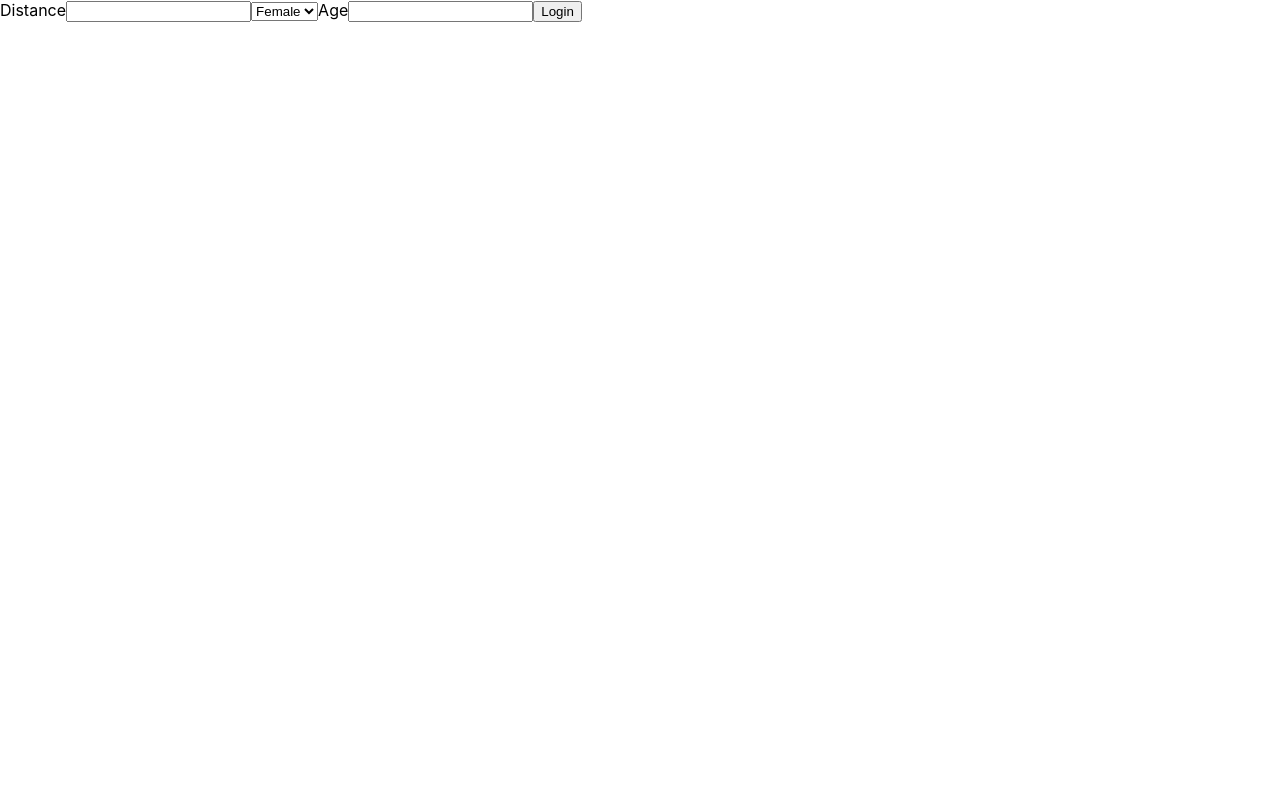
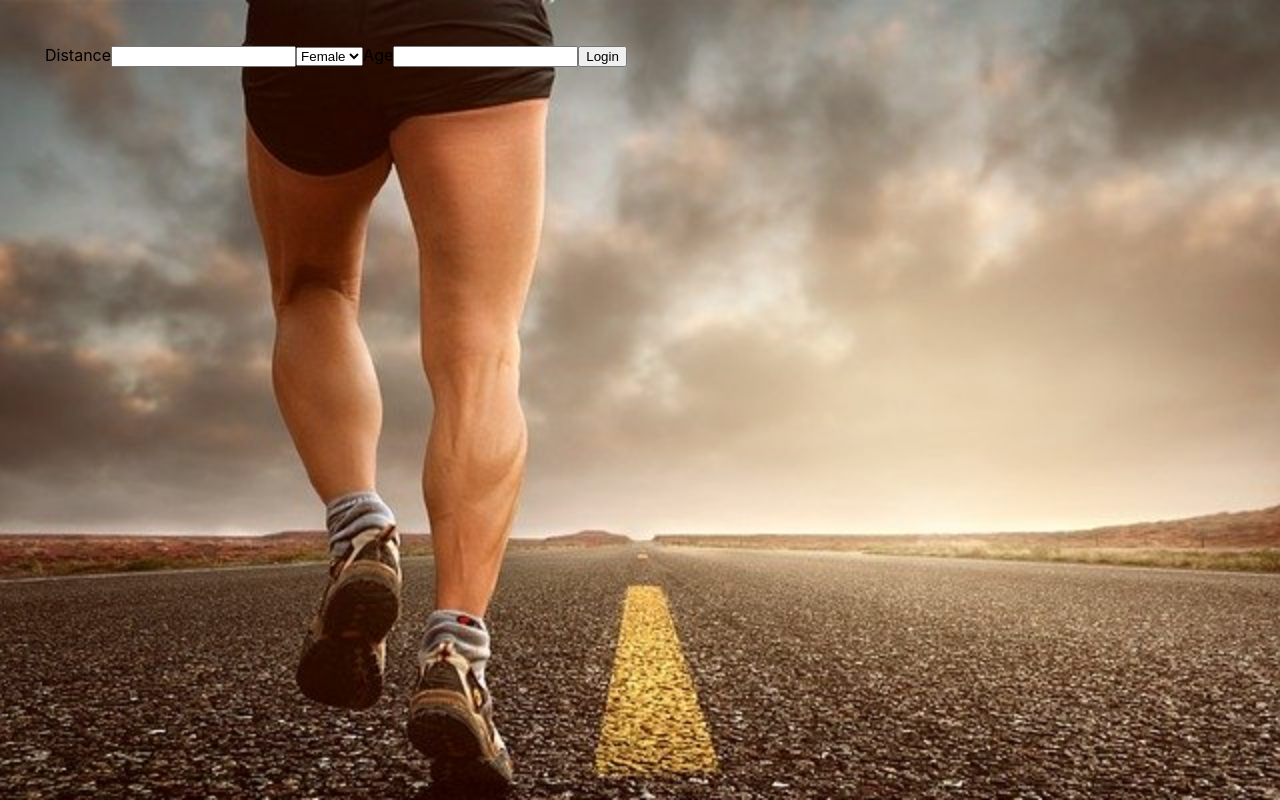
Before and after one commit to kfrostare/CooperAPI_frontend, a React (Create React App) app: page / in a window 1280 px wide. Built offline with nearby package versions, Linux system fonts and the light colour scheme.

Commit message:
updates padding and margins in index.css

```diff
--- a/public/index.html
+++ b/public/index.html
@@ -2,39 +2,16 @@
 <html lang="en">
   <head>
     <meta charset="utf-8" />
-    <link rel="icon" href="%PUBLIC_URL%/favicon.ico" />
     <meta name="viewport" content="width=device-width, initial-scale=1" />
-    <meta name="theme-color" content="#000000" />
     <meta
       name="description"
       content="Web site created using create-react-app"
     />
-    <link rel="apple-touch-icon" href="%PUBLIC_URL%/logo192.png" />
-    <!--
-      manifest.json provides metadata used when your web app is installed on a
-      user's mobile device or desktop. See https://developers.google.com/web/fundamentals/web-app-manifest/
-    -->
-    <link rel="manifest" href="%PUBLIC_URL%/manifest.json" />
-    <!--
-      Notice the use of %PUBLIC_URL% in the tags above.
-      It will be replaced with the URL of the `public` folder during the build.
-      Only files inside the `public` folder can be referenced from the HTML.
-      Unlike "/favicon.ico" or "favicon.ico", "%PUBLIC_URL%/favicon.ico" will
-      work correctly both with client-side routing and a non-root public URL.
-      Learn how to configure a non-root public URL by running `npm run build`.
-    -->
-    <title>React App</title>
+
+    <title>Cooper Tracker</title>
   </head>
   <body>
     <noscript>You need to enable JavaScript to run this app.</noscript>
     <div id="root"></div>
-    <!--
-      This HTML file is a template.
-      If you open it directly in the browser, you will see an empty page.
-      You can add webfonts, meta tags, or analytics to this file.
-      The build step will place the bundled scripts into the <body> tag.
-      To begin the development, run `npm start` or `yarn start`.
-      To create a production bundle, use `npm run build` or `yarn build`.
-    -->
   </body>
 </html>
--- a/src/index.css
+++ b/src/index.css
@@ -1,5 +1,12 @@
 body {
-  margin: 0;
+
+  background-image: url(/public/cooper_app.jpg);
+  background-size: cover;
+  background-repeat: no-repeat;
+  background-attachment: fixed;
+
+  margin: 20px;
+  padding: 25px;
   font-family: -apple-system, BlinkMacSystemFont, "Segoe UI", "Roboto", "Oxygen",
     "Ubuntu", "Cantarell", "Fira Sans", "Droid Sans", "Helvetica Neue",
     sans-serif;
@@ -7,11 +14,9 @@ body {
   -moz-osx-font-smoothing: grayscale;
 }
 
+
+
 code {
   font-family: source-code-pro, Menlo, Monaco, Consolas, "Courier New",
     monospace;
 }
-
-.lineColor {
-  color: aqua;
-}
```
Also changed, not shown: public/cooper_app.jpg (added).
